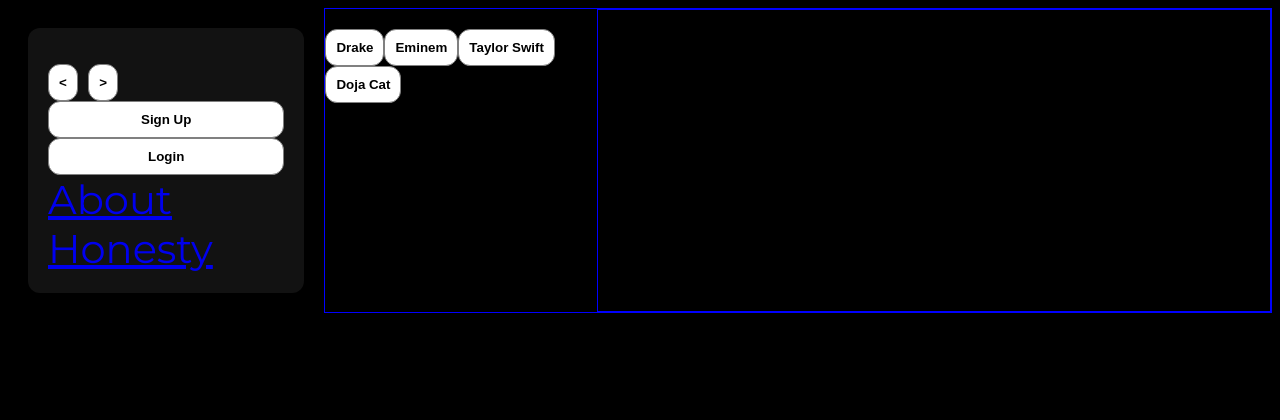
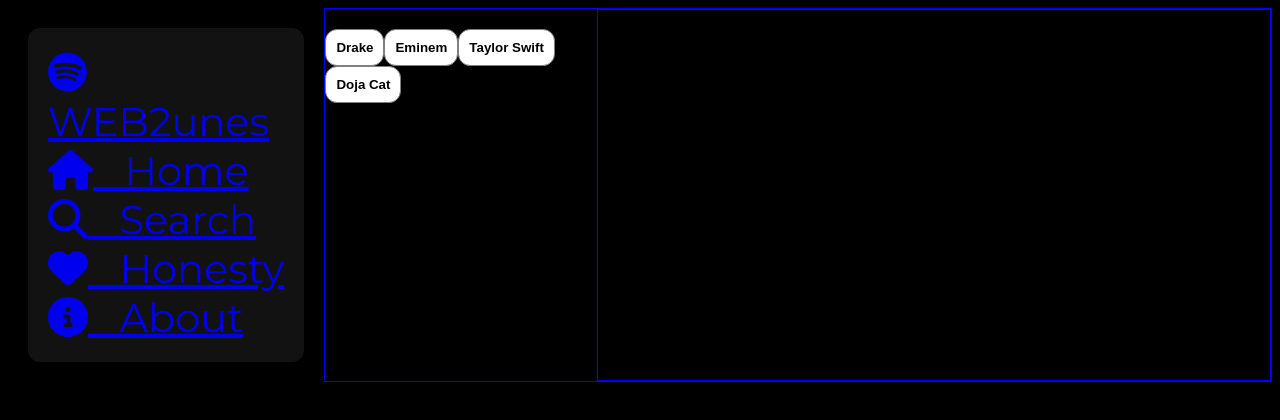
Before and after one commit to helloprof/web2unes, a website: page src/index.html in a window 1280 px wide. Drawn offline with Linux system fonts and the light colour scheme.

Commit message:
added nav links and font-awesome icons (sign up to font-awesome to get your "secret link")

```diff
--- a/src/index.html
+++ b/src/index.html
@@ -6,26 +6,21 @@
   <meta name="viewport" content="width=device-width, initial-scale=1.0">
   <link rel="stylesheet" href="/css/styles.css" />
   <link rel="stylesheet" href="https://fonts.googleapis.com/css?family=Montserrat">
+  <script src="https://kit.fontawesome.com/efeb3f9255.js" crossorigin="anonymous"></script>
   <title>WEB2UNES</title>
 </head>
 
 <body>
   <nav>
-        <span>
-            <button>
-                < </button>
-                    <button>
-                        >
-                    </button>
+    <a class="nav-link" style="font-size: 40px;" href="/"><i class="fa-brands fa-spotify"></i>WEB2unes</a>
+    <a class="nav-link" href="/"><i class="fa-solid fa-house"></i>&nbsp;&nbsp;&nbsp;Home</a>
+    <a class="nav-link" href="/"><i class="fa-solid fa-magnifying-glass"></i>&nbsp;&nbsp;&nbsp;Search</a>
+    <a class="nav-link" href="/honesty"><i class="fa-solid fa-heart"></i>&nbsp;&nbsp;&nbsp;Honesty</a>
+    <a class="nav-link" href="/about"><i class="fa-solid fa-circle-info"></i>&nbsp;&nbsp;&nbsp;About</a>
 
-        </span>
-
-        <button>Sign Up</button>
-        <button>Login</button>
-        <a href="/about">About</a>
-        <a href="/honesty">Honesty</a>
   </nav>
   <div id="menu">
+
 
     <div id="artists">
       <h2 id="selected-artist">
@@ -47,12 +42,6 @@
     </div>
   </div>
 
-
-    </div>
-
-    <!-- <div class="sidebar">
-        <button>aslkjsalkjds</button>
-    </div> -->
   <script src="js/artists.js"></script>
   <script src="js/songs.js"></script>
   <script src="js/app.js"></script>
```
Lines whose indentation alone changed are shown as unchanged.
